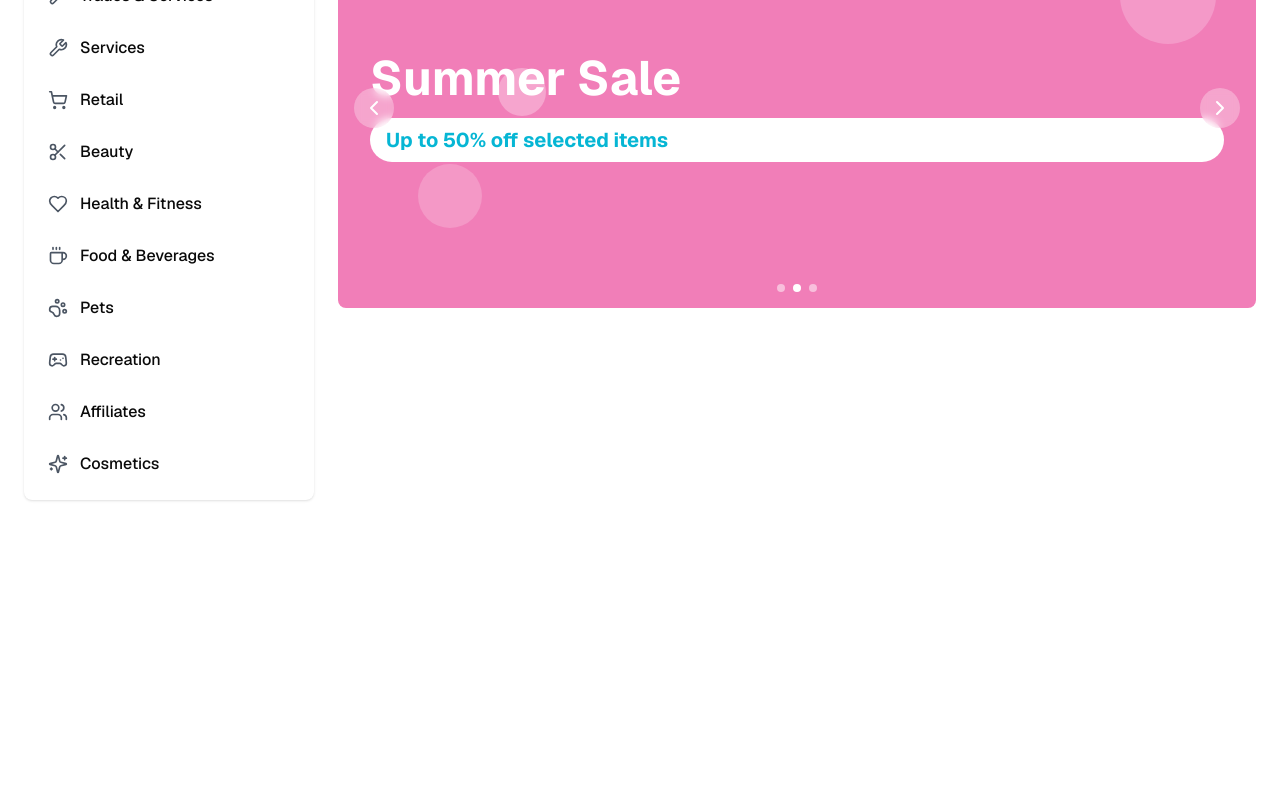
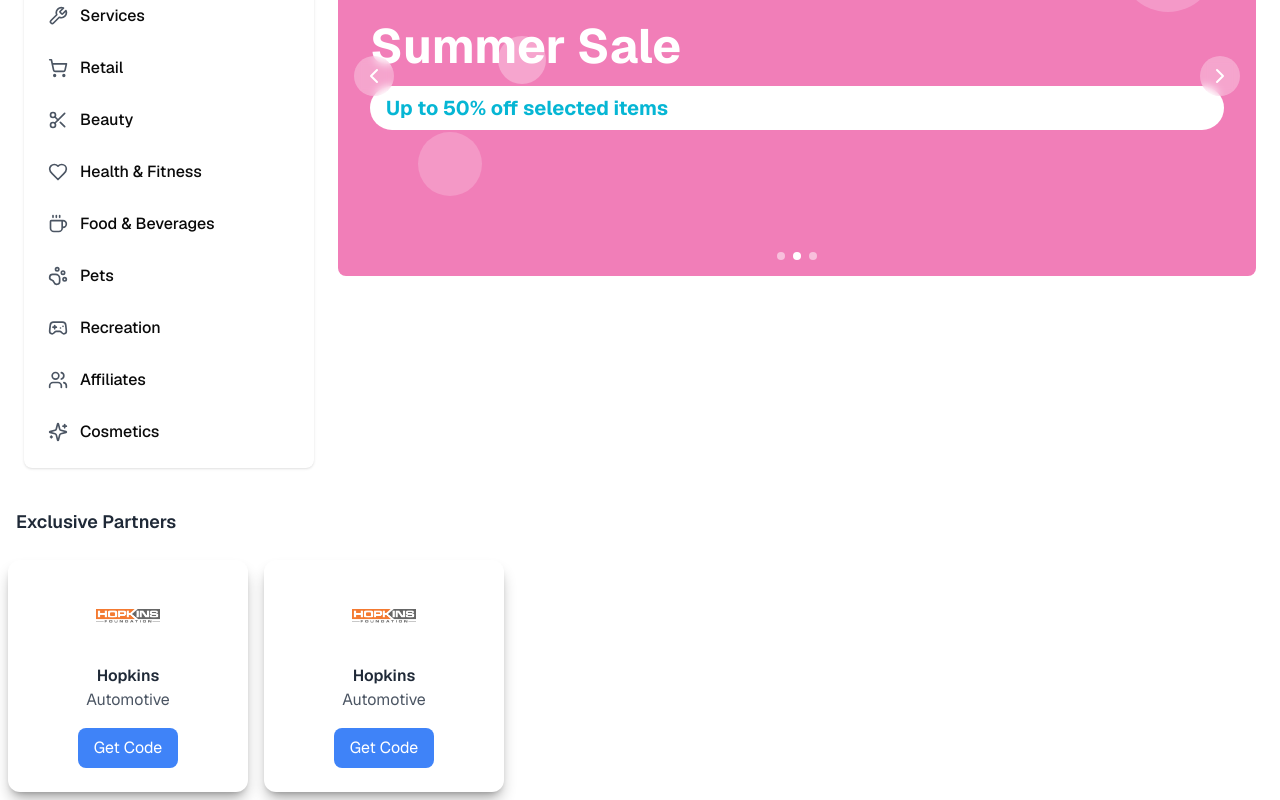
Before and after one commit to rioanggoro/lmtc_FE, a Next.js app: page /user in a window 1280 px wide. Shown: the part 854-1654 px from the top of the page. Before the commit the page ends 1378 px from the top, so only its background shows below. Built offline with nearby package versions, Linux system fonts and the light colour scheme.

Commit message:
add ini partners section

```diff
--- a/src/app/components/user/header.tsx
+++ b/src/app/components/layout/header.tsx
@@ -56,35 +56,48 @@ export default function Header() {
           <nav className="hidden items-center space-x-8 md:flex">
             <Link
               href="/membership"
-              className="text-white transition hover:text-orange-200"
+              className={`transition ${isScrolled ? "text-orange-500 hover:text-orange-700" : "text-white hover:text-orange-200"}`}
             >
               Membership
             </Link>
+
             <Link
               href="/discounts"
-              className="text-white transition hover:text-orange-200"
+              className={`transition ${isScrolled ? "text-orange-500 hover:text-orange-700" : "text-white hover:text-orange-200"}`}
             >
               Discounts
             </Link>
+
             <DropdownMenu>
-              <DropdownMenuTrigger className="flex items-center text-white transition hover:text-orange-200">
+              <DropdownMenuTrigger
+                className={`flex items-center transition ${isScrolled ? "text-orange-500 hover:text-orange-700" : "text-white hover:text-orange-200"}`}
+              >
                 Giveaways
                 <ChevronDown className="ml-1 h-4 w-4" />
               </DropdownMenuTrigger>
               <DropdownMenuContent>
                 <DropdownMenuItem>
-                  <Link href="/giveaways/current" className="w-full">
+                  <Link
+                    href="/giveaways/current"
+                    className="w-full text-secondary-color"
+                  >
                     Major Draws
                   </Link>
                 </DropdownMenuItem>
                 <DropdownMenuItem>
-                  <Link href="/giveaways/past" className="w-full">
-                    Major Draws Winners{" "}
+                  <Link
+                    href="/giveaways/past"
+                    className="w-full text-secondary-color"
+                  >
+                    Major Draws Winners
                   </Link>
                 </DropdownMenuItem>
                 <DropdownMenuItem>
-                  <Link href="/giveaways/winners" className="w-full">
-                    MY Entries
+                  <Link
+                    href="/giveaways/winners"
+                    className="w-full text-secondary-color"
+                  >
+                    My Entries
                   </Link>
                 </DropdownMenuItem>
               </DropdownMenuContent>
@@ -116,7 +129,9 @@ export default function Header() {
                   </Link>
                 </DropdownMenuItem>
                 <DropdownMenuItem>
-                  <button className="w-full text-left">Logout</button>
+                  <Link href="/login" className="w-full text-left">
+                    Logout
+                  </Link>
                 </DropdownMenuItem>
               </DropdownMenuContent>
             </DropdownMenu>
--- a/src/app/components/user/dashboard.tsx
+++ b/src/app/components/user/dashboard.tsx
@@ -3,17 +3,16 @@ import Link from "next/link";
 import MainContent from "./main-content";
 
 import CategoriesCarousel from "./categories-carousel";
-import Header from "./header";
+import Header from "../layout/header";
 import { Home } from "lucide-react";
+import PartnerSection from "./partner";
 
 export default function Dashboard() {
   return (
     <div className="flex min-h-screen flex-col">
       {/* Background gradient */}
-      <div className="absolute inset-x-0 top-0 -z-10 h-56 rounded-b-3xl bg-gradient-to-r from-amber-800 via-orange-500 to-orange-500"></div>
-
+      <div className="absolute inset-x-0 top-0 -z-10 h-56 rounded-b-3xl bg-gradient-to-r from-amber-800 via-orange-500 to-orange-500" />
       <Header />
-
       {/* Breadcrumb */}
       <div className="flex items-center px-6 py-2 text-white/80">
         <Link href="/" className="hover:text-white">
@@ -35,10 +34,8 @@ export default function Dashboard() {
           <p className="text-orange-100">admin@rsg-wa.com.au</p>
         </div>
       </section>
-
       {/* Main content */}
       <MainContent />
-
       {/* Bottom navigation */}
       <div className="mt-auto bg-orange-600 py-4 text-white">
         <div className="container mx-auto flex justify-center space-x-6 overflow-x-auto">
@@ -77,6 +74,9 @@ export default function Dashboard() {
 
       {/* Categories section */}
       <CategoriesCarousel />
+
+      {/* Partner section */}
+      <PartnerSection />
     </div>
   );
 }
--- a/src/app/components/user/main-content.tsx
+++ b/src/app/components/user/main-content.tsx
@@ -2,7 +2,7 @@ import { Clock, UserCheck } from "lucide-react";
 
 export default function MainContent() {
   return (
-    <main className="flex-1 px-6 py-8">
+    <main className="container mx-auto p-4">
       <div className="flex max-w-xl flex-col space-y-6">
         {/* Card 1 */}
         <div className="flex h-48 w-full flex-col items-center justify-center rounded-xl bg-white p-6 shadow-lg shadow-black/30">
--- /dev/null
+++ b/src/app/components/user/partner.tsx
@@ -0,0 +1,33 @@
+import { partners } from "~/lib/partnerts/";
+
+export default function PartnerSection() {
+  return (
+    <div className="container mx-auto p-2">
+      <h2 className="mb-4 p-2 text-lg font-semibold text-gray-800">
+        Exclusive Partners
+      </h2>
+
+      <div className="grid grid-cols-2 gap-4 sm:grid-cols-3 md:grid-cols-4 lg:grid-cols-5">
+        {partners.map((partner) => (
+          <div
+            key={partner.id}
+            className="flex flex-col items-center justify-center rounded-xl bg-white p-6 shadow-lg shadow-black/30"
+          >
+            <img
+              src={partner.logo}
+              alt={partner.name}
+              className="mb-4 h-16 w-16 object-contain"
+            />
+            <div className="text-center">
+              <p className="font-semibold text-gray-800">{partner.name}</p>
+              <p className="text-gray-600">{partner.category}</p>
+            </div>
+            <button className="mt-4 rounded-lg bg-blue-500 px-4 py-2 text-white transition hover:bg-blue-600">
+              Get Code
+            </button>
+          </div>
+        ))}
+      </div>
+    </div>
+  );
+}
--- /dev/null
+++ b/src/lib/partnerts.ts
@@ -0,0 +1,27 @@
+interface Partner {
+  name: string;
+  logo: string;
+  category: string;
+  code: string;
+  url: string;
+  id: string;
+}
+
+export const partners: Partner[] = [
+  {
+    name: "Hopkins",
+    logo: "/img/hopkins_img.png",
+    category: "Automotive",
+    code: "LMCT+",
+    url: "https://hopkins.com.au",
+    id: "1",
+  },
+  {
+    name: "Hopkins",
+    logo: "/img/hopkins_img.png",
+    category: "Automotive",
+    code: "LMCT+",
+    url: "https://hopkins.com.au",
+    id: "2",
+  },
+];
```
